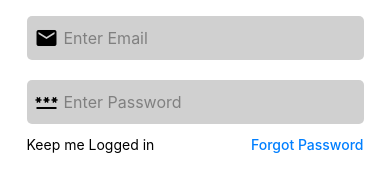
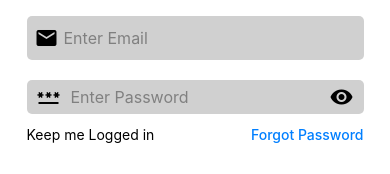
Before and after one commit to Nishanth1306/Amazon-Clone, a React Native app: screen /Login in a window 390 px wide. Shown: the part 231-405 px from the top of the page. Built offline with nearby package versions, Linux system fonts and the light colour scheme.

Commit message:
Added Cart Model to Save the Product

```diff
--- a/App.js
+++ b/App.js
@@ -1,18 +1,65 @@
+// import React from "react";
+// import StackNavigator from "./navigation/StackNavigator";
+// import { Provider } from "react-redux";
+// import store from "./store";
+// import { ModalPortal } from "react-native-modals";
+// import { UserContext } from "./UserContext";
+
+
+// const App = () => {
+//   return (
+//     <Provider store={store}>
+//       <UserContext>
+//       <StackNavigator />
+//       <ModalPortal/>
+//       </UserContext>
+//     </Provider>
+//   );
+// };
+
+// export default App;
+
+// import React from "react";
+// import StackNavigator from "./navigation/StackNavigator";
+// import { Provider } from "react-redux";
+// import { store, persistor } from "./store";
+// import { PersistGate } from "redux-persist/integration/react";
+// import { ModalPortal } from "react-native-modals";
+// import { UserContext } from "./UserContext";
+
+// const App = () => {
+//   return (
+//     <Provider store={store}>
+//       <PersistGate loading={null} persistor={persistor}>
+//         <UserContext>
+//           <StackNavigator />
+//           <ModalPortal />
+//         </UserContext>
+//       </PersistGate>
+//     </Provider>
+//   );
+// };
+
+// export default App;
+
+
 import React from "react";
 import StackNavigator from "./navigation/StackNavigator";
 import { Provider } from "react-redux";
-import store from "./store";
+import { store, persistor } from "./store";
+import { PersistGate } from "redux-persist/integration/react";
 import { ModalPortal } from "react-native-modals";
 import { UserContext } from "./UserContext";
-
 
 const App = () => {
   return (
     <Provider store={store}>
-      <UserContext>
-      <StackNavigator />
-      <ModalPortal/>
-      </UserContext>
+      <PersistGate loading={null} persistor={persistor}>
+        <UserContext>
+          <StackNavigator />
+          <ModalPortal />
+        </UserContext>
+      </PersistGate>
     </Provider>
   );
 };
--- a/index.js
+++ b/index.js
@@ -2,7 +2,5 @@ import { registerRootComponent } from 'expo';
 
 import App from './App';
 
-// registerRootComponent calls AppRegistry.registerComponent('main', () => App);
-// It also ensures that whether you load the app in Expo Go or in a native build,
-// the environment is set up appropriately
+
 registerRootComponent(App);
--- a/package.json
+++ b/package.json
@@ -27,7 +27,8 @@
     "react-native-razorpay": "^2.3.0",
     "react-native-reanimated": "~3.16.1",
     "react-native-reanimated-carousel": "^4.0.2",
-    "react-redux": "^9.2.0"
+    "react-redux": "^9.2.0",
+    "redux-persist": "^6.0.0"
   },
   "devDependencies": {
     "@babel/core": "^7.26.10",
--- a/screens/Login.js
+++ b/screens/Login.js
@@ -18,8 +18,8 @@ import AsyncStorage from "@react-native-async-storage/async-storage";
 import { useNavigation } from "@react-navigation/native";
 import config from "../src/config.js";
 
-
 const Login = () => {
+  const [showPassword, setShowPassword] = useState(false);
   const [email, setEmail] = useState("");
   const [password, setPassword] = useState("");
   const navigation = useNavigation();
@@ -119,7 +119,7 @@ const Login = () => {
           </View>
         </View>
 
-        <View style={{ marginTop: 10 }}>
+        {/* <View style={{ marginTop: 10 }}>
           <View
             style={{
               flexDirection: "row",
@@ -149,6 +149,44 @@ const Login = () => {
               placeholder="Enter Password"
               secureTextEntry={true}
             />
+          </View>
+        </View> */}
+
+        <View style={{ marginTop: 10 }}>
+          <View
+            style={{
+              flexDirection: "row",
+              alignItems: "center",
+              backgroundColor: "#D0D0D0",
+              borderRadius: 5,
+              marginTop: 10,
+              paddingHorizontal: 10,
+            }}
+          >
+            <MaterialIcons name="password" size={24} color="black" />
+
+            <TextInput
+              value={password}
+              onChangeText={(text) => setPassword(text)}
+              style={{
+                color: "grey",
+                marginVertical: 7,
+                width: 240,
+                fontSize: 16,
+                marginLeft: 10,
+                flex: 1,
+              }}
+              placeholder="Enter Password"
+              secureTextEntry={!showPassword}
+            />
+
+            <Pressable onPress={() => setShowPassword(!showPassword)}>
+              <MaterialCommunityIcons
+                name={showPassword ? "eye-off" : "eye"}
+                size={24}
+                color="black"
+              />
+            </Pressable>
           </View>
         </View>
 
--- a/store.js
+++ b/store.js
@@ -1,8 +1,27 @@
 import { configureStore } from '@reduxjs/toolkit';
-import CartReducer from "./redux/CartReducer";
+import cartReducer from './redux/CartReducer';
+import AsyncStorage from '@react-native-async-storage/async-storage';
+import { persistStore, persistReducer } from 'redux-persist';
+import { combineReducers } from 'redux';
 
-export default configureStore({
-    reducer: {
-        cart:CartReducer
-    },
+
+const persistConfig = {
+  key: 'root',
+  storage: AsyncStorage,
+  whitelist: ['cart'],
+};
+
+const rootReducer = combineReducers({
+  cart: cartReducer,
 });
+
+
+const persistedReducer = persistReducer(persistConfig, rootReducer);
+
+export const store = configureStore({
+  reducer: persistedReducer,
+  middleware: (getDefaultMiddleware) =>
+    getDefaultMiddleware({ serializableCheck: false }),
+});
+
+export const persistor = persistStore(store);
```
Also changed, not shown: 1 other file (tests, documents, lock files or other folders).
